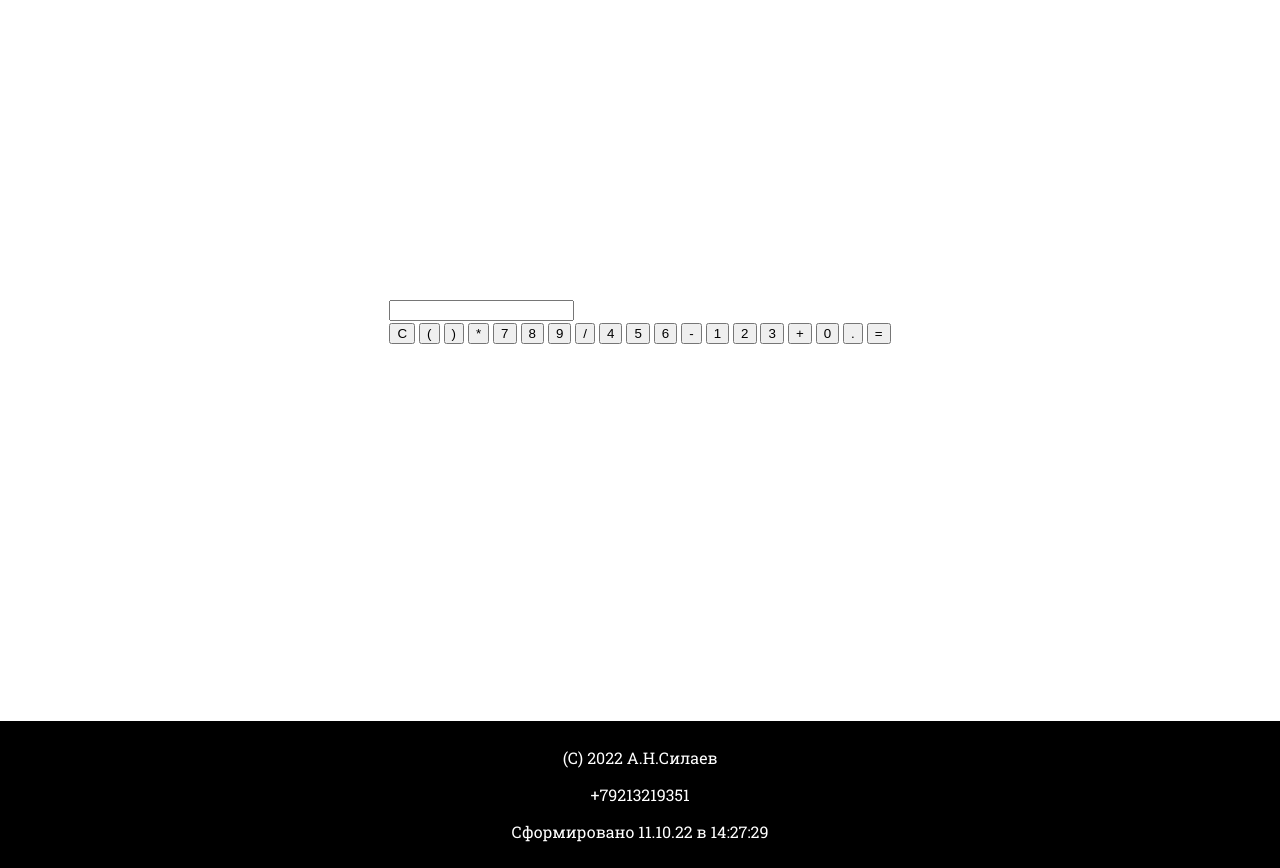
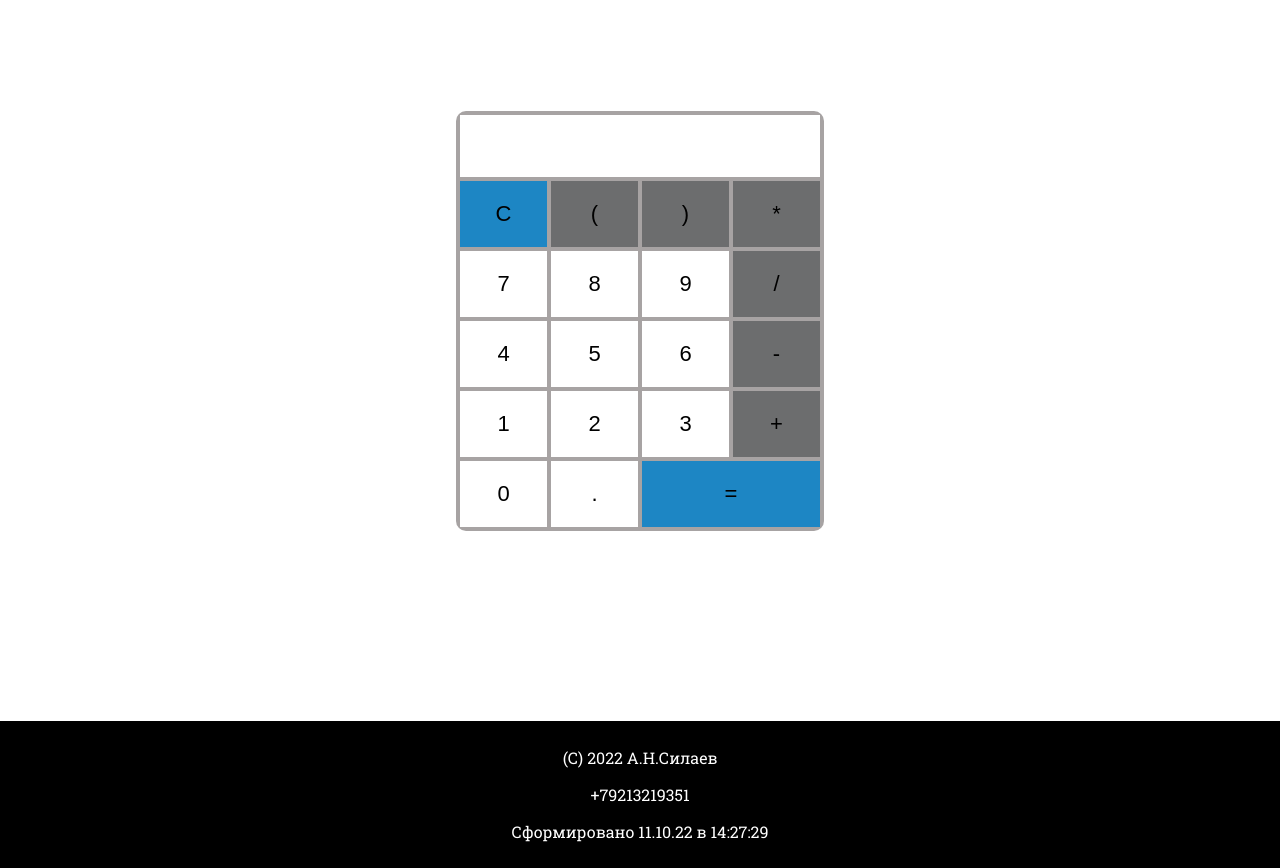
Before and after one commit to Andrey222333/lab6, a PHP site: page /calculator.php in a window 1280 px wide. Shown: the part 79-947 px from the top of the page. Run offline with PHP 8.4, Linux system fonts and the light colour scheme.

Commit message:
Add files via upload

```diff
--- a/style.css
+++ b/style.css
@@ -256,3 +256,50 @@ a{
     font-size: 30px;
     margin: 40px;
 }
+
+.container{
+    user-select: none;
+    display: grid;
+    grid-template-columns: 1fr 1fr 1fr 1fr;
+    grid-gap: 4px;
+    background-color: rgb(167, 163, 163);
+    padding: 4px;
+    border-radius: 10px;
+    max-width: 360px;
+}
+
+.input_calculator{
+    width: 90%;
+    height: 60px;
+    border: none;
+    font-size: 30px;
+    outline: none;
+    text-align: right;
+}
+
+.item_calculator{
+    background-color: white;
+    padding: 20px;
+    text-align: center;
+    font-size: 22px;
+    cursor: pointer;
+    border: none;
+}
+
+.input{
+    grid-column: 1/-1;
+    padding: 0;
+}
+
+.clear{
+    background-color: #1d86c4;
+}
+
+.numeric{
+    background-color: #6c6d6e;
+}
+
+.result{
+    background-color: #1d86c4;
+    grid-column: 3/-1;
+}
```
